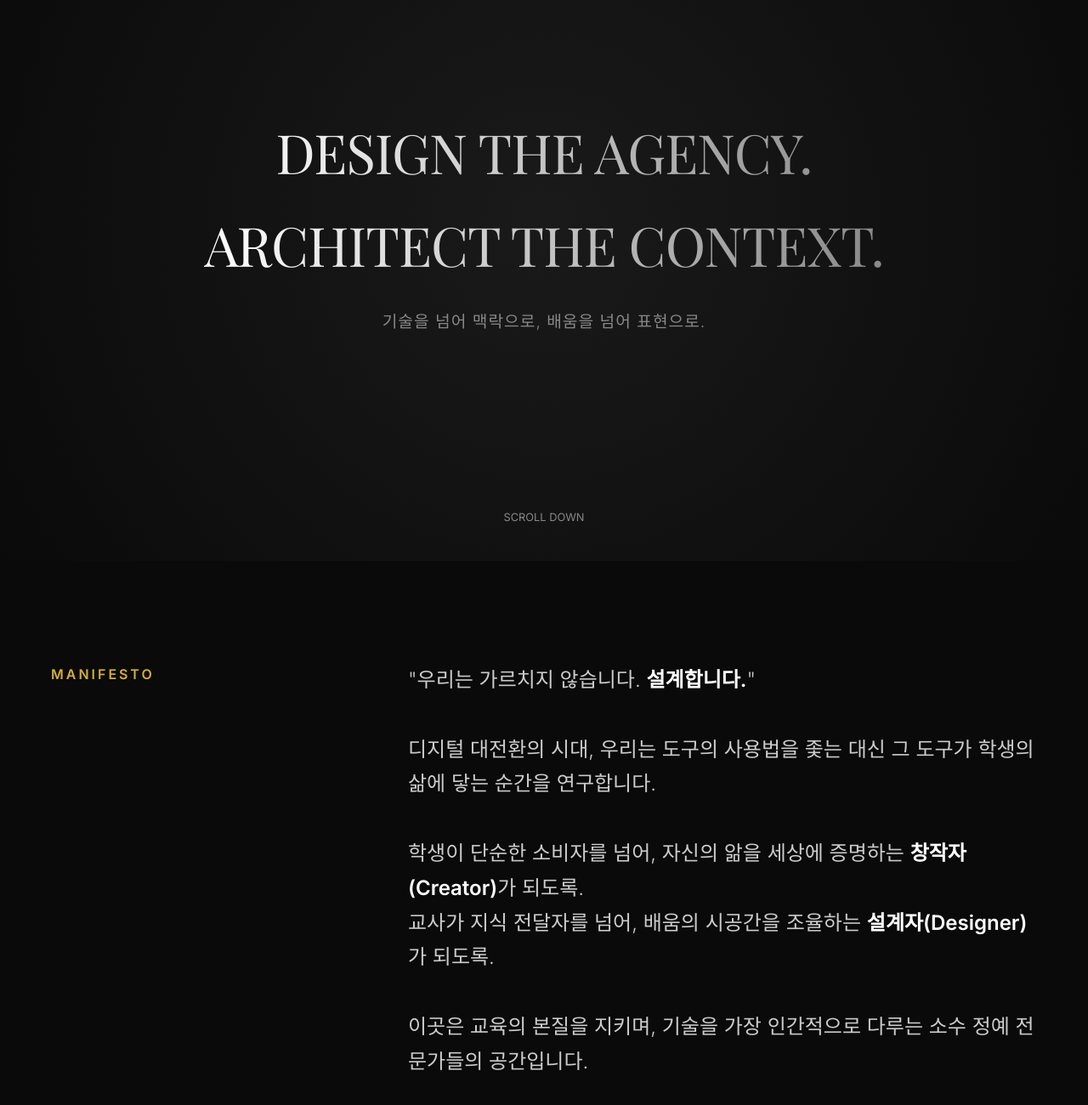
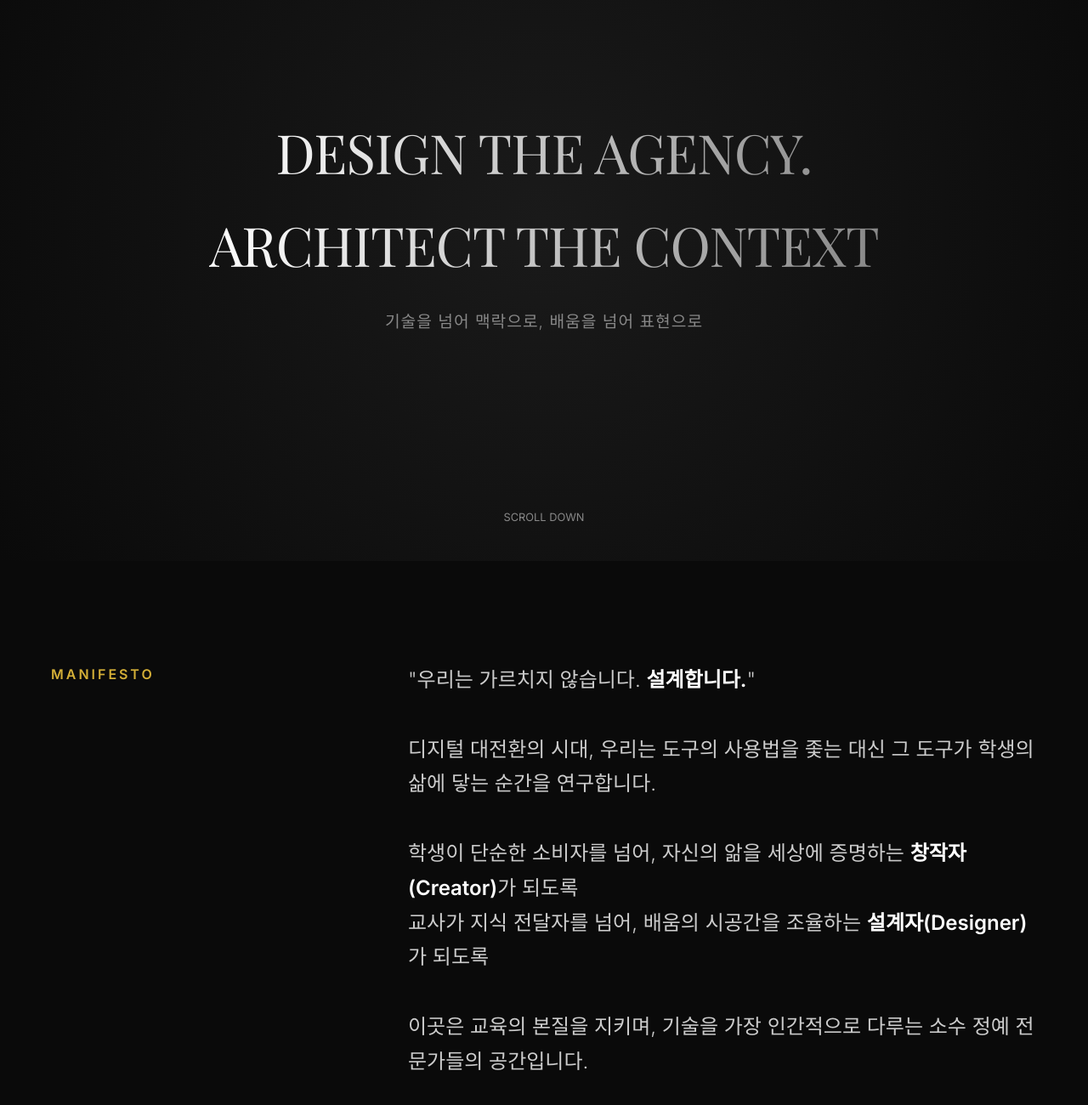
Before and after one commit to crossall/atelier, a plain HTML site: page index.html in a window 1280 px wide. Shown: the part 140-1440 px from the top of the page at 85% size. Drawn offline with nearby package versions, Linux system fonts and the light colour scheme; a web font is replaced by a local one.

Commit message:
Refine text formatting in index.html
Removed periods from the logo and section headings for consistency.

```diff
--- a/index.html
+++ b/index.html
@@ -279,14 +279,14 @@
 <body>
 
     <header>
-        <div class="logo">AGENCY LAB.</div>
+        <div class="logo">AGENCY LAB</div>
         <div style="font-size: 0.8rem; letter-spacing: 1px;">EST. 2026</div>
     </header>
 
     <section class="hero">
         <div class="fade-in">
-            <h1>DESIGN THE AGENCY.<br>ARCHITECT THE CONTEXT.</h1>
-            <p>기술을 넘어 맥락으로, 배움을 넘어 표현으로.</p>
+            <h1>DESIGN THE AGENCY.<br>ARCHITECT THE CONTEXT</h1>
+            <p>기술을 넘어 맥락으로, 배움을 넘어 표현으로</p>
         </div>
         <div class="scroll-down">SCROLL DOWN</div>
     </section>
@@ -301,8 +301,8 @@
                     <p class="manifesto-text">
                         "우리는 가르치지 않습니다. <strong>설계합니다.</strong>"<br><br>
                         디지털 대전환의 시대, 우리는 도구의 사용법을 좇는 대신 그 도구가 학생의 삶에 닿는 순간을 연구합니다.<br><br>
-                        학생이 단순한 소비자를 넘어, 자신의 앎을 세상에 증명하는 <strong>창작자(Creator)</strong>가 되도록.<br>
-                        교사가 지식 전달자를 넘어, 배움의 시공간을 조율하는 <strong>설계자(Designer)</strong>가 되도록.<br><br>
+                        학생이 단순한 소비자를 넘어, 자신의 앎을 세상에 증명하는 <strong>창작자(Creator)</strong>가 되도록<br>
+                        교사가 지식 전달자를 넘어, 배움의 시공간을 조율하는 <strong>설계자(Designer)</strong>가 되도록<br><br>
                         이곳은 교육의 본질을 지키며, 기술을 가장 인간적으로 다루는 소수 정예 전문가들의 공간입니다.
                     </p>
                 </div>
```
